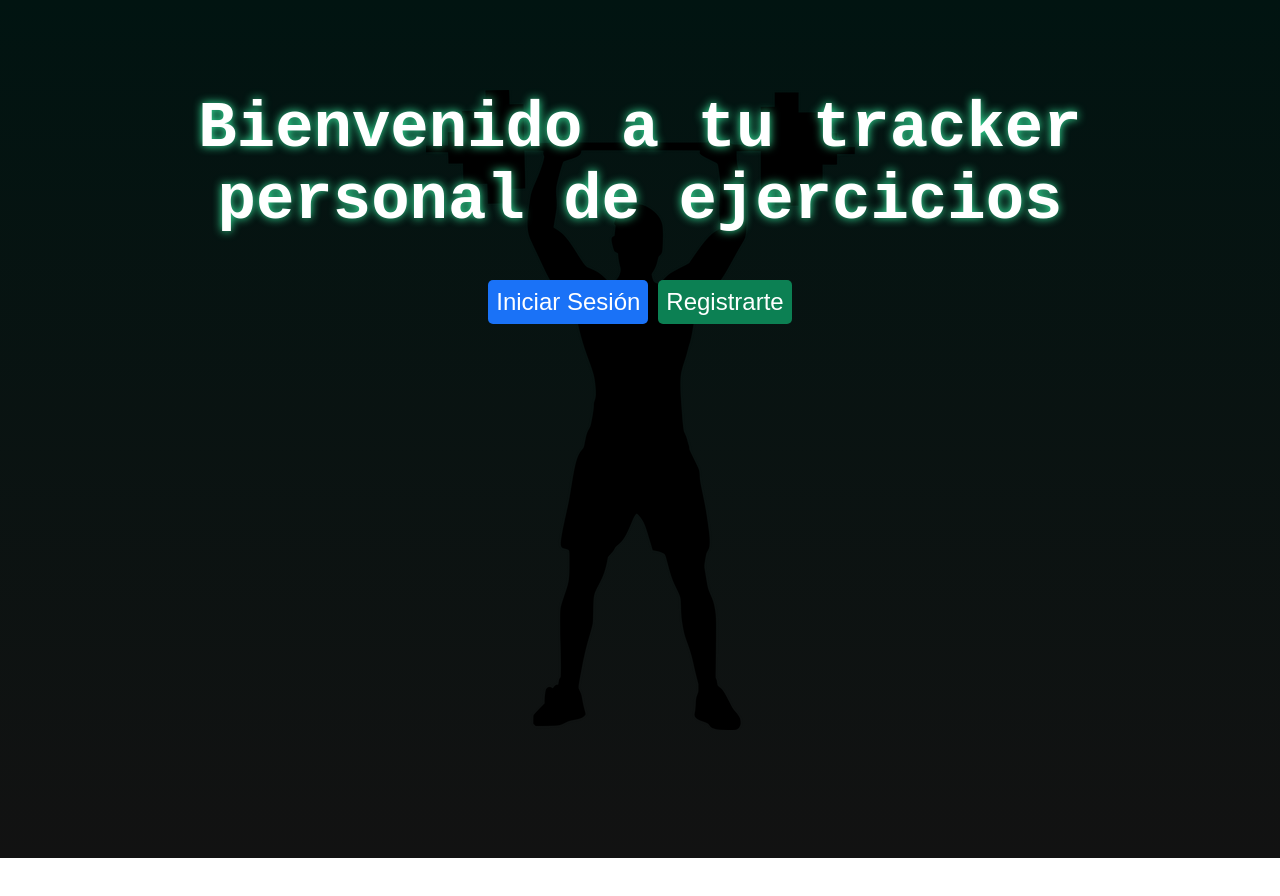
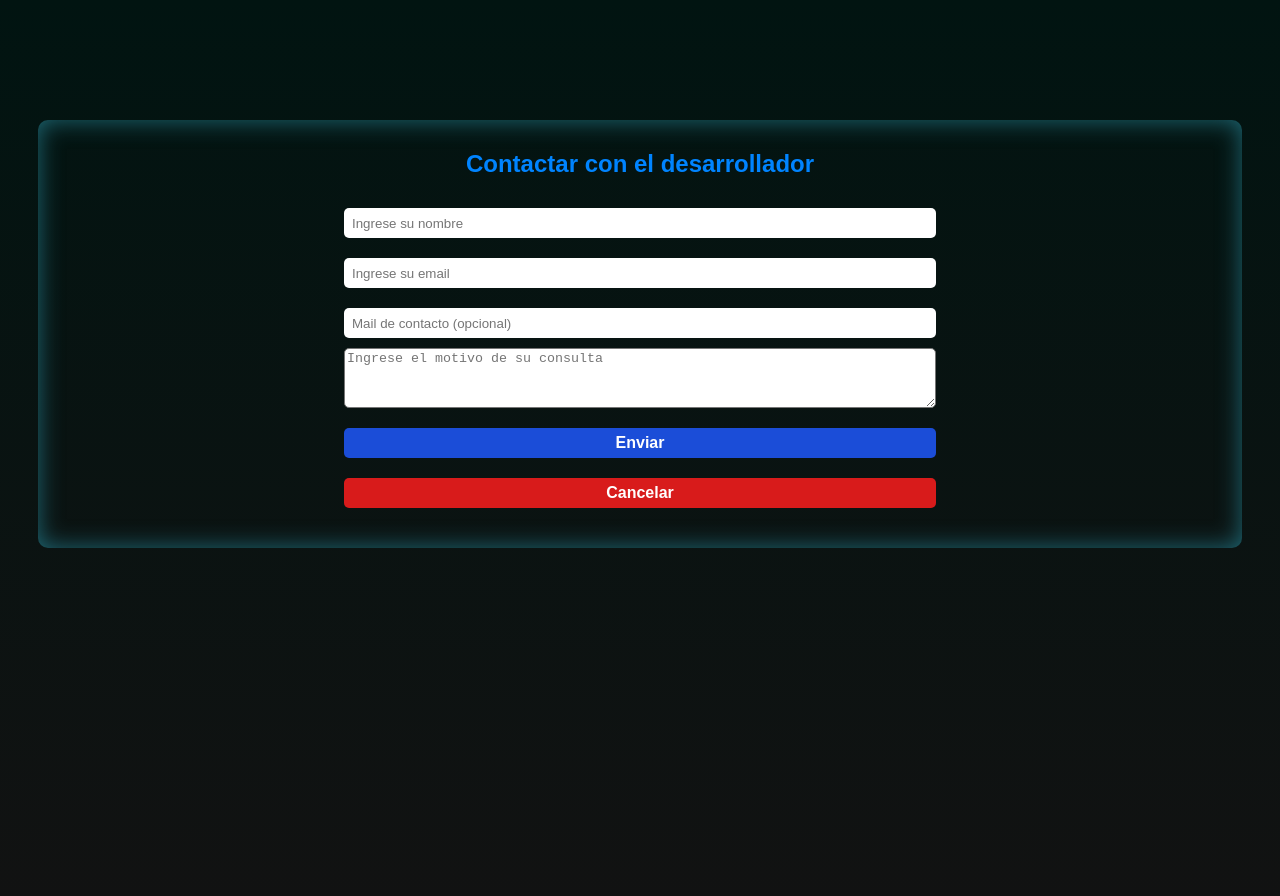
Before and after one commit to Damian-Barrera/rutinas-fisicas, a React (Vite) app: page /support in a window 1280 px wide. Before the commit this address led to /. Shown: the top 896 px of the page. Before the commit the page ends 858 px from the top, so only its background shows below. Built offline with nearby package versions, Linux system fonts and the light colour scheme; no server answers.

Commit message:
Se agregaron los iconos al menu lateral

```diff
--- a/src/Routes/Rutas.jsx
+++ b/src/Routes/Rutas.jsx
@@ -4,11 +4,12 @@ import Register from '../components/Register'
 import Login from '../components/Login'
 import RutinasDiarias from '../components/RutinasDiarias'
 import Ejercicios from '../components/Ejercicios'
+import Support from '../components/Support'
+import Edit from '../utils/Edit'
 import { auth } from '../config/firebase'
 import { onAuthStateChanged } from 'firebase/auth'
 import { useState, useEffect } from 'react'
 import Loader from '../utils/Loader'
-import Edit from '../utils/Edit'
 
 
 
@@ -46,6 +47,7 @@ const Rutas = () => {
         <Route path="/login" element={<Login />} />
         <Route path="/rutinas-diarias" element={<RutinasDiarias />} />
         <Route path='/edit' element={<Edit />} />
+        <Route path='/support' element={<Support />} />
         <Route path="/ejercicios" element={usuario ? <Ejercicios /> : <Navigate to="/" />} />
         <Route path="/*" element={<Navigate to="/" />} />
       </Routes>
--- a/src/components/MenuLateral.jsx
+++ b/src/components/MenuLateral.jsx
@@ -1,23 +1,31 @@
+import estilos from '../styles/menuLateral.module.css'
 import { useState } from 'react'
-import estilos from '../styles/menuLateral.module.css'
 import { NavLink } from 'react-router-dom'
 import { signOut } from 'firebase/auth'
 import { auth } from '../config/firebase'
+import { LuLogOut } from "react-icons/lu";
+import { LuHouse } from "react-icons/lu";
+import { LuBadgePlus } from "react-icons/lu";
+import { LuFlag } from "react-icons/lu";
+import { LuMail } from "react-icons/lu";
+
+
 
 const MenuLateral = () => {
 
 
     const [verMenu, setVerMenu] = useState(false)
+    // const [devContact, setDevContact] = useState(false)
 
     const showMenu = () => {
         setVerMenu(!verMenu)
     }
 
-
-
     const cerrarSesion = async () => {
         await signOut(auth)
     }
+
+
     return (
         <>
             <div className={estilos.hamburger} onClick={showMenu} > </div>
@@ -25,10 +33,39 @@ const MenuLateral = () => {
                 <div className={estilos.menu}>
                     <span className={estilos.closeMenu} onClick={showMenu} >X</span>
                     <ul>
-                        <li> <NavLink to='/'> Inicio </NavLink> </li>
-                        <li> <NavLink to='/ejercicios'> Ejercicios </NavLink> </li>
-                        <li> <NavLink to='/rutinas-diarias' > Rutinas </NavLink> </li>
-                        <li> <span onClick={cerrarSesion} >Cerrar Sesión </span></li>
+                        <li> <NavLink to='/'>
+                            <span className={estilos.menuIcons} >
+                                <LuHouse color='green' />
+                                Inicio
+                            </span>
+
+                        </NavLink> </li>
+                        <li> <NavLink to='/ejercicios'>
+                            <span className={estilos.menuIcons}>
+                                <LuFlag color='green' />
+                                Ejercicios
+                            </span>
+                        </NavLink> </li>
+                        <li> <NavLink to='/rutinas-diarias' >
+                            <span className={estilos.menuIcons} >
+                                <LuBadgePlus color='green' />
+                                Rutinas
+                            </span></NavLink> </li>
+                        <li> <NavLink to='/support' >
+                            <span className={estilos.menuIcons} >
+                                <LuMail color='green' />
+                                Soporte Tecnico
+                            </span>
+
+                        </NavLink>  </li>
+                        <li className={estilos.logOut} onClick={cerrarSesion}>
+                            <span className={estilos.menuIcons} >
+                                <LuLogOut color='green' />
+                                Cerrar Sesión
+                            </span>
+
+
+                        </li>
                     </ul>
                 </div>
             </div>
--- /dev/null
+++ b/src/components/Support.jsx
@@ -0,0 +1,47 @@
+import { useState } from 'react';
+import estilos from '../styles/support.module.css'
+import { useNavigate } from 'react-router-dom';
+
+
+
+const Support = () => {
+
+    const [nombre, setNombre] = useState('');
+    const [email, setEmail] = useState('')
+    const [contacto, setContacto] = useState('')
+    const [textarea, setTextarea] = useState('')
+
+    const navigate = useNavigate();
+
+    const handleForm = (e) => {
+        e.preventDefault()
+
+
+    }
+
+    const limpiarFormulario = () => {
+        setNombre('')
+        setEmail('')
+        setContacto('')
+        setTextarea('')
+
+        navigate('/ejercicios')
+    }
+
+    return (
+        <div className={estilos.support}>
+            <h2>Contactar con el desarrollador</h2>
+            <form className={estilos['form-support']} onSubmit={handleForm} >
+                <input type="text" name="nombre" placeholder='Ingrese su nombre' value={nombre} onChange={(e) => setNombre(e.target.value)} />
+                <input type="email" name="email" placeholder='Ingrese su email' value={email} onChange={(e) => setEmail(e.target.value)} />
+                <input type="text" name="contacto" placeholder='Mail de contacto (opcional)' value={contacto} onChange={(e) => setContacto(e.target.value)} />
+                <textarea name="textarea" placeholder='Ingrese el motivo de su consulta' value={textarea} onChange={(e) => setTextarea(e.target.value)}></textarea>
+                <input type="submit" className={estilos.btn} value="Enviar" />
+                <input type="button" className={estilos.btn} value="Cancelar" onClick={limpiarFormulario} />
+            </form>
+        </div>
+
+    )
+}
+
+export default Support;
--- a/src/styles/menuLateral.module.css
+++ b/src/styles/menuLateral.module.css
@@ -22,7 +22,7 @@
   position: fixed;
   top: 0;
   left: 0;
-  width: 220px;
+  width: 250px;
   height: 100%;
   letter-spacing: 2px;
   background: linear-gradient(180deg, #0b090f 20%, #0c2c52 100%);
@@ -60,11 +60,27 @@
 .menuLateral ul li a {
   color: azure;
   text-decoration: none;
+  /* color: #13e258; */
+  text-shadow: 0 0 10px #11ca30;
 }
 
 .menuLateral ul li:hover {
   background-color: #5a5a5a;
 }
+
+.menuLateral ul li span {
+  text-shadow: 0 0 10px #11ca30;
+  display: flex;
+  text-align: center;
+
+}
+ .menuIcons {
+   display: flex;
+   gap: 10px;
+   align-items: center;
+ }
+
+
 
 /* **********Responsive******************** */
 
--- /dev/null
+++ b/src/styles/support.module.css
@@ -0,0 +1,80 @@
+.support {
+  padding: 10px;
+  margin-top: 10%;
+  box-shadow: 0 0 25px #1f6a77 inset;
+  border-radius: 10px;
+  padding-bottom: 30px;
+}
+.support h2 {
+  color: #0084ff;
+  text-align: center;
+  font-family: sans-serif;
+}
+
+.support form {
+  width: 50%;
+  left: 50%;
+  margin: 0 auto;
+  display: flex;
+  flex-direction: column;
+}
+
+.support form input {
+  margin: 10px 0;
+  height: 30px;
+  border-radius: 5px;
+  padding: 5px 8px;
+  border: none;
+}
+
+.support form input:focus,
+.support form textarea:focus {
+  border: 1px solid #6649a8;
+  background-color: #e2f3f5;
+}
+
+.support form textarea {
+  height: 60px;
+  border-radius: 5px;
+  margin-bottom: 10px;
+}
+
+.support form .btn {
+  background-color: #1b4dd8;
+  color: #fff;
+  font-size: 1em;
+  font-weight: 600;
+  text-align: center;
+  cursor: pointer;
+}
+
+.support form .btn:hover {
+  background-color: #2e5ad4;
+  color: #ffff00;
+}
+
+.support form .btn:last-child {
+  background-color: #d81b1b;
+}
+
+.support form .btn:last-child:hover {
+  background-color: #db3636;
+}
+
+/* **************Medias Querys*************************** */
+
+@media (max-width: 480px) {
+
+    .support form input {
+         height: 35px;
+
+      }
+    .support {
+        margin-top: 30%;
+
+    }
+
+  .support form {
+    width: 90%;
+  }
+}
```
